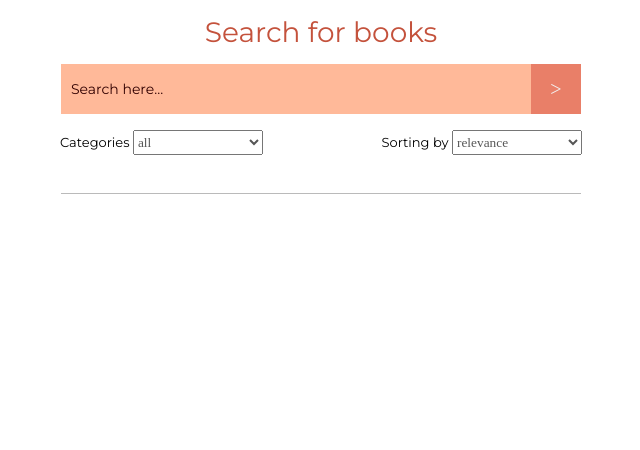
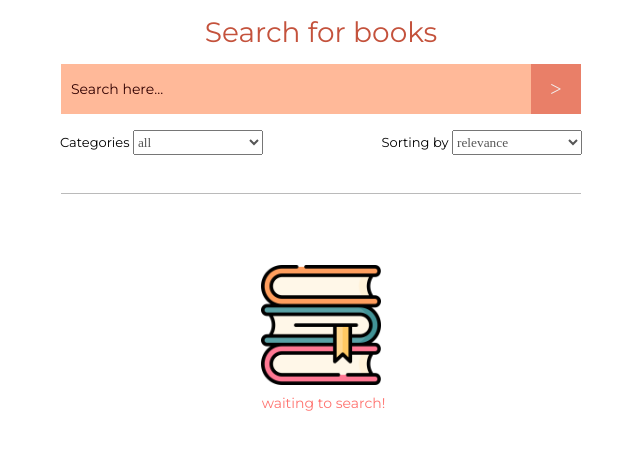
Before and after one commit to Muha-mm/GoogleBooksAPI, a React (Create React App) app: page / in a window 1280 px wide. Shown: the top 450 px of the page, without its empty margins (319-959 px from the left). Built offline with nearby package versions, Linux system fonts and the light colour scheme.

Commit message:
added waiting photo

```diff
--- a/src/Books/Books.jsx
+++ b/src/Books/Books.jsx
@@ -4,32 +4,39 @@ import Book from "./Book/Book";
 import Search from "./Search/Search";
 import MoreBooks from "./MoreBooks/MoreBooks";
 import Preloader from "../assets/Preloader/Preloader";
+import books from './../assets/books.png'
 
 const Books = (props) => {
 
-    let booksElements = props.books.map((b)=>{
-        return <Book key = {b.id} title = {b.volumeInfo.title}
-                     authors ={b.volumeInfo.authors} id = {b.id}
-            subject={b.volumeInfo.categories===undefined ? 'not found': b.volumeInfo.categories[0]}
-                     photo = {b.volumeInfo.imageLinks===undefined ? null : b.volumeInfo.imageLinks.thumbnail}/>
+    let booksElements = props.books.map((b) => {
+        return <Book key={b.id} title={b.volumeInfo.title}
+                     authors={b.volumeInfo.authors} id={b.id}
+                     subject={b.volumeInfo.categories === undefined ? 'not found' : b.volumeInfo.categories[0]}
+                     photo={b.volumeInfo.imageLinks === undefined ? null : b.volumeInfo.imageLinks.thumbnail}/>
     })
 
     return (
         <div className={c.booksPage}>
-                <Search newSearchText = {props.newSearchText} resultsCount = {props.resultsCount}
-                        pressEnter = {props.pressEnter} changeSearchText = {props.changeSearchText}
-                        selectCategory = {props.selectCategory} selectSortBy = {props.selectSortBy}
-                        onButton = {props.onButton} isFetching = {props.isFetching}
+            <Search newSearchText={props.newSearchText} resultsCount={props.resultsCount}
+                    pressEnter={props.pressEnter} changeSearchText={props.changeSearchText}
+                    selectCategory={props.selectCategory} selectSortBy={props.selectSortBy}
+                    onButton={props.onButton} isFetching={props.isFetching}
             />
 
+
+            {props.resultsCount === null ?
+                <div className={c.booksPngDiv}>
+                    <img src={books} className={c.booksPng} alt=""/>
+                    <div className={c.booksPngText}>waiting to search!</div>
+                </div> : null}
             <div className={c.books}>{booksElements}</div>
 
             <div>
-                    { (props.isFetching && props.resultsCount !==null) ?
+                {(props.isFetching && props.resultsCount !== null) ?
                     <div className={c.preloader}><Preloader/></div> :
                     (props.resultsCount < 30 || props.resultsCount === 0 ||
-                            props.resultsCount-props.startIndex<30) ?
-                            null : <MoreBooks onButton = {props.onMoreBooksButton}/>}
+                        props.resultsCount - props.startIndex < 30) ?
+                        null : <MoreBooks onButton={props.onMoreBooksButton}/>}
             </div>
         </div>
     )
--- a/src/Books/Books.module.css
+++ b/src/Books/Books.module.css
@@ -4,6 +4,20 @@
 .preloader{
     padding: 13px;
 }
-.books{
-    /*margin-top: 15px;*/
+
+.booksPng{
+    width: 120px;
 }
+
+.booksPngDiv{
+    text-align: center;
+    margin: 20px auto;
+}
+
+.booksPngText{
+    margin: 5px 0 0 5px;
+    font-family: Montserrat, serif;
+    color: #ff736f;
+    text-align: center;
+    font-size: 14px;
+}
```
Also changed, not shown: src/Books/Search/Search.module.css (+0 -8 lines), src/assets/books.png (added). Lines whose indentation alone changed are shown as unchanged.
